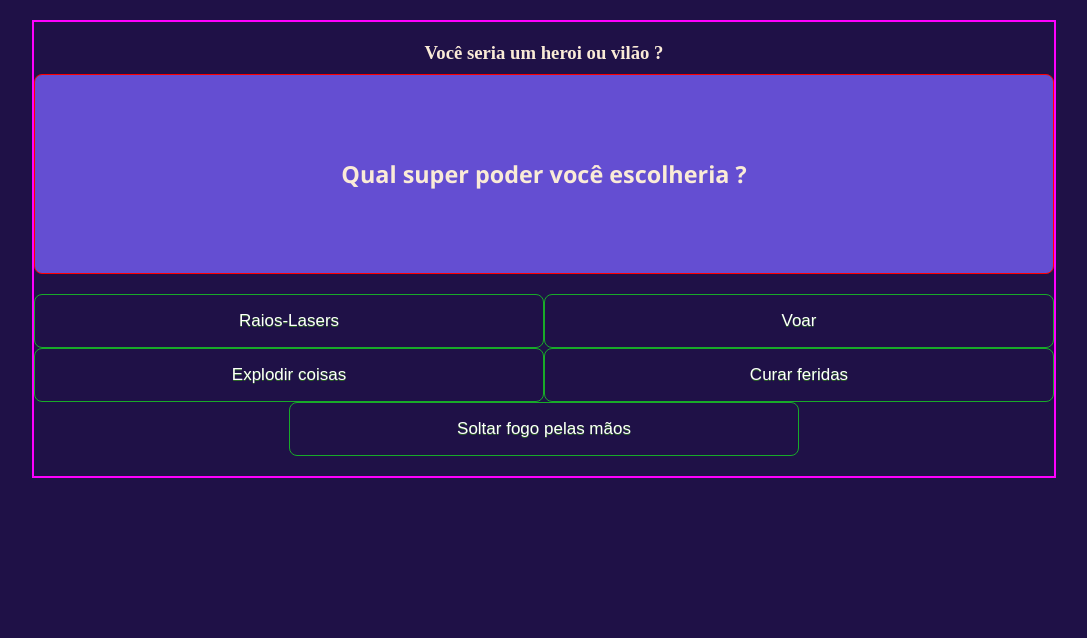
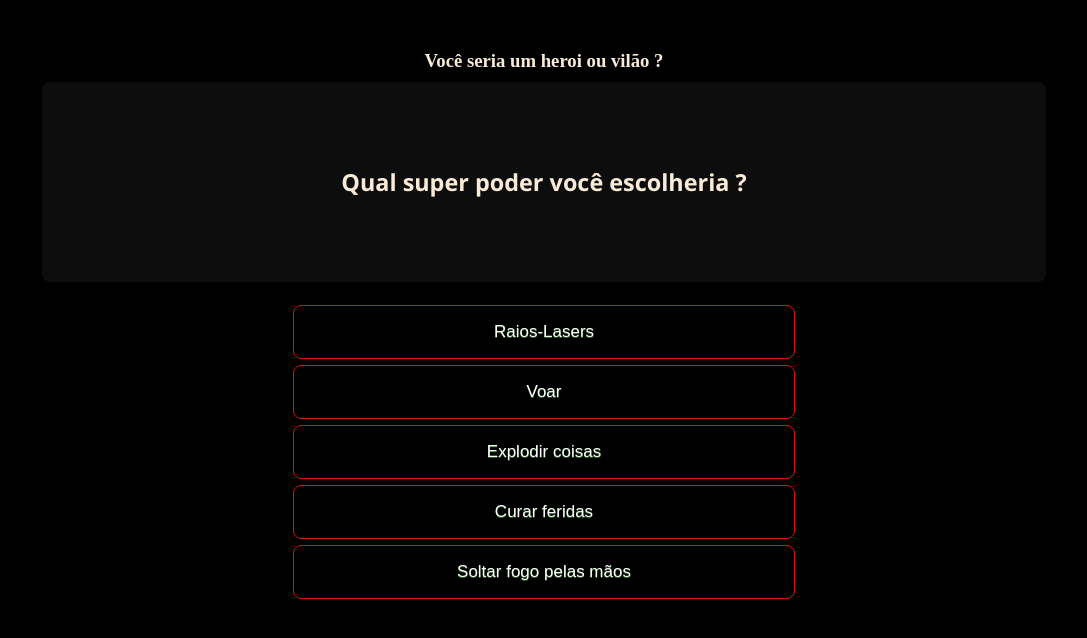
Before and after one commit to anibalfn/angular-aotquiz-project, an Angular app: page / in a window 1280 px wide. Shown: the top 638 px of the page, without its empty margins (96-1183 px from the left). Built offline with nearby package versions, Linux system fonts and the light colour scheme.

Commit message:
Change colors

```diff
--- a/src/app/components/quiz/quiz.component.css
+++ b/src/app/components/quiz/quiz.component.css
@@ -2,7 +2,8 @@
   width: 80%;
   margin: auto;
   margin-top: 20px;
-  border: 2px magenta solid;
+  padding: 10px;
+
 }
 
 .quiz-logo {
@@ -21,9 +22,8 @@
   display: flex;
   justify-content: center;
   align-items: center;
-  border: 1px solid red;
   border-radius: 8px;
-  background-color: #644ED2;
+  background-color: #0d0d0d;
   width: 100%;
   height: 200px;
   font-size: 20px;
@@ -43,12 +43,13 @@
 .button-options {
   background-color: transparent;
   border-radius: 8px;
-  border: 1px solid #18AB29;
+  border: 1px solid #d61313;
   width: 50%;
   display: inline-block;
   cursor: pointer;
   color: #ffffff;
   font-family: Arial;
+  margin: 3px;
   font-size: 17px;
   padding: 16px 31px;
   text-decoration: none;
@@ -56,7 +57,7 @@
 }
 
 .button-options:hover {
-  background-color: #5cbf2a;
+  background-color: #d61313;
 }
 
 .button-options:active {
@@ -67,7 +68,7 @@
 .quiz-results {
   width: 100%;
   height: 350px;
-  background-color: rgb(33, 2, 57);
+  background-color: #333333;
   border-radius: 10px;
   padding: 30px;
   display: flex;
--- a/src/styles.css
+++ b/src/styles.css
@@ -8,5 +8,5 @@
 }
 
 body {
-  background-color: #1F1147;
+  background-color: #000000;
 }
```
